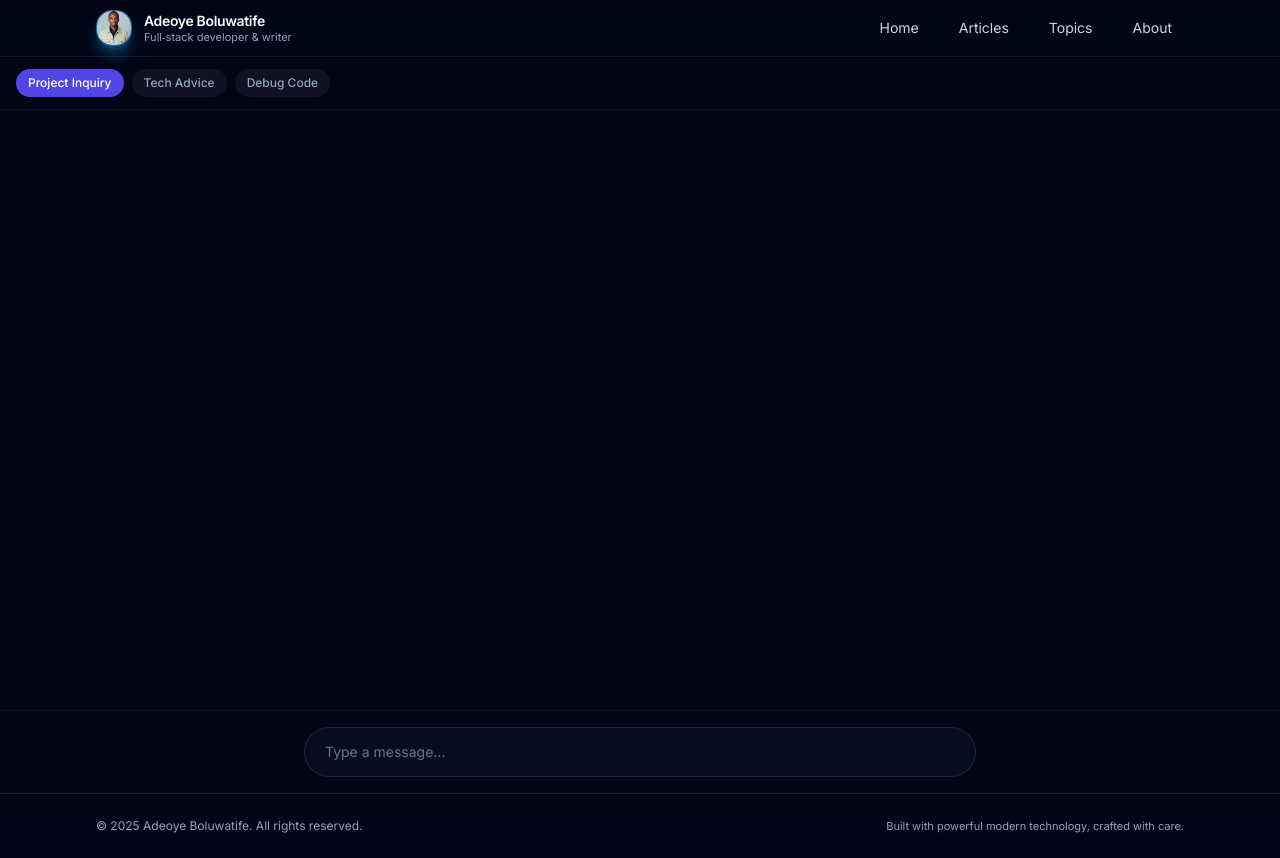
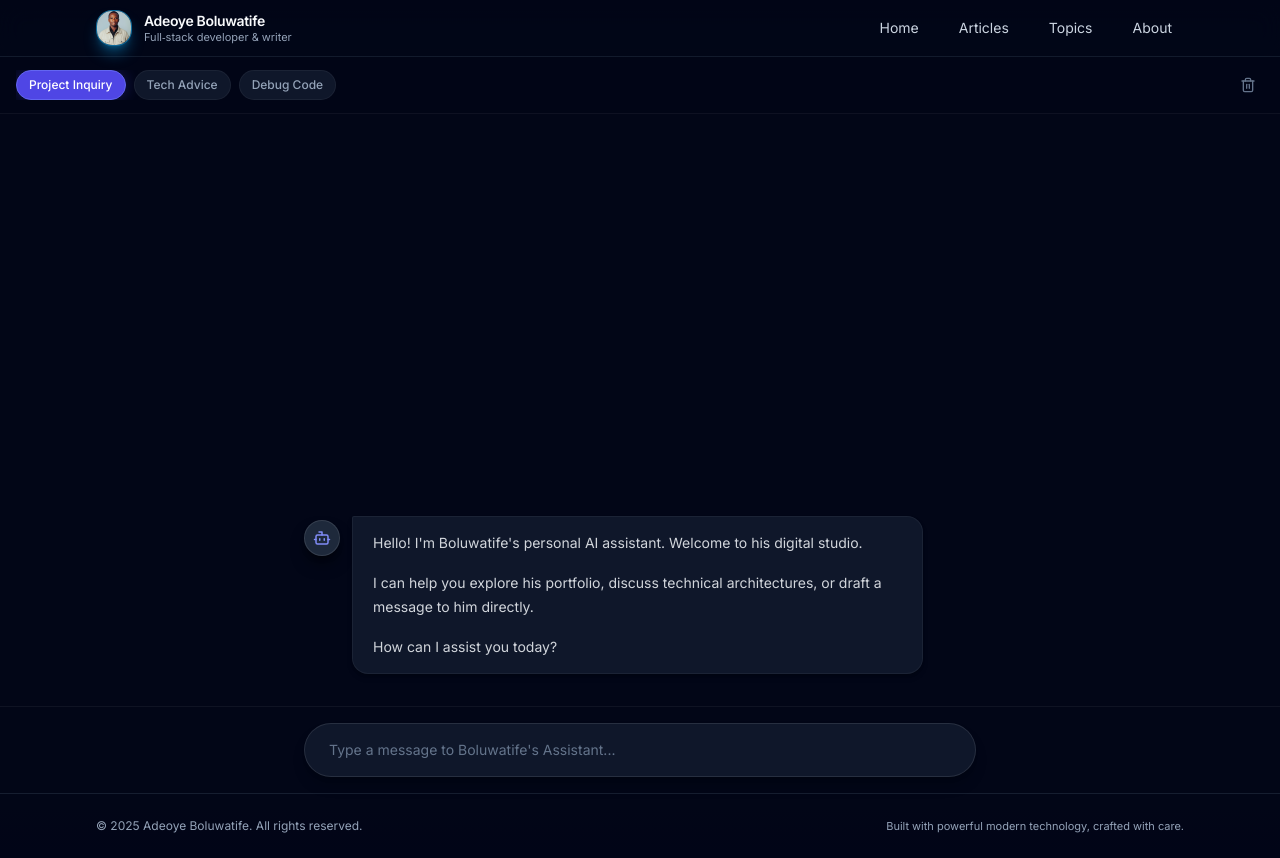
Before and after one commit to boluadeoye/world-class-blog-frontend, a Next.js app: page /chat in a window 1280 px wide. Built offline with nearby package versions, Linux system fonts and the light colour scheme.

Commit message:
feat: auto welcome message and premium polish

```diff
--- a/src/app/chat/ClientChat.jsx
+++ b/src/app/chat/ClientChat.jsx
@@ -10,29 +10,44 @@ const MODES = [
   { key: "troubleshoot", label: "Debug Code" },
 ];
 
+const WELCOME_MSG = {
+  role: "assistant",
+  content: "Hello! I'm Boluwatife's personal AI assistant. Welcome to his digital studio.\n\nI can help you explore his portfolio, discuss technical architectures, or draft a message to him directly.\n\nHow can I assist you today?"
+};
+
 function useDurableHistory(key) {
   const [value, setValue] = useState(() => {
-    if (typeof window === "undefined") return [];
-    try { const raw = localStorage.getItem(key); const v = raw ? JSON.parse(raw) : []; return Array.isArray(v) ? v : []; } catch { return []; }
+    if (typeof window === "undefined") return [WELCOME_MSG];
+    try {
+      const raw = localStorage.getItem(key);
+      const v = raw ? JSON.parse(raw) : [];
+      // If storage is empty or invalid, return the welcome message
+      return Array.isArray(v) && v.length > 0 ? v : [WELCOME_MSG];
+    } catch {
+      return [WELCOME_MSG];
+    }
   });
-  useEffect(() => { try { localStorage.setItem(key, JSON.stringify(value.slice(-60))); } catch {} }, [key, value]);
+
+  useEffect(() => {
+    try { localStorage.setItem(key, JSON.stringify(value.slice(-60))); } catch {}
+  }, [key, value]);
+
   return [value, setValue];
 }
 
 export default function ClientChat() {
-  const [messages, setMessages] = useDurableHistory("bolu_chat_history_v2");
+  const [messages, setMessages] = useDurableHistory("bolu_chat_history_v3");
   const [input, setInput] = useState("");
   const [busy, setBusy] = useState(false);
   const [mode, setMode] = useState("inquiry");
   const endRef = useRef(null);
 
-  // Greeting only used for internal logic context
-  const greeting = useMemo(() => "Hi", []);
-
   useEffect(() => { endRef.current?.scrollIntoView({ behavior: "smooth" }); }, [messages, busy]);
 
   const clearHistory = () => {
-    if(confirm("Clear chat history?")) setMessages([]);
+    if(confirm("Clear conversation and restart?")) {
+      setMessages([WELCOME_MSG]);
+    }
   };
 
   async function streamAsk(prompt) {
@@ -40,7 +55,7 @@ export default function ClientChat() {
     const userMsg = { role: "user", content: prompt.trim() };
     if (!userMsg.content) return;
 
-    const history = messages.length ? [...messages, userMsg] : [{ role: "assistant", content: greeting }, userMsg];
+    const history = messages.length ? [...messages, userMsg] : [WELCOME_MSG, userMsg];
     setMessages(history);
     setInput("");
     setBusy(true);
@@ -89,7 +104,7 @@ export default function ClientChat() {
        setMessages(prev => {
           const copy = prev.slice();
           const last = copy[copy.length - 1];
-          if (last?.role === "assistant") last.content += "\n\n(Connection interrupted)";
+          if (last?.role === "assistant") last.content += "\n\n(Connection interrupted. Please try again.)";
           return copy;
         });
     } finally {
@@ -98,66 +113,51 @@ export default function ClientChat() {
   }
 
   return (
-    <main className="flex flex-col h-[calc(100dvh-64px)] bg-slate-950 text-slate-200">
-      {/* Clean Mode Bar (No Header) */}
-      <div className="flex-none py-3 px-4 border-b border-white/5 flex items-center justify-between bg-slate-950/80 backdrop-blur">
+    <main className="flex flex-col h-[calc(100dvh-64px)] bg-slate-950 text-slate-200 font-sans">
+      {/* Clean Mode Bar */}
+      <div className="flex-none py-3 px-4 border-b border-white/5 flex items-center justify-between bg-slate-950/80 backdrop-blur z-10">
         <div className="flex gap-2 overflow-x-auto no-scrollbar">
           {MODES.map(m => (
             <button
               key={m.key}
               onClick={() => setMode(m.key)}
-              className={`px-3 py-1.5 rounded-full text-xs font-medium transition-colors whitespace-nowrap ${
+              className={`px-3 py-1.5 rounded-full text-xs font-medium transition-all whitespace-nowrap border ${
                 mode === m.key
-                  ? "bg-indigo-600 text-white"
-                  : "bg-white/5 text-slate-400 hover:bg-white/10"
+                  ? "bg-indigo-600 border-indigo-500 text-white shadow-[0_0_15px_rgba(79,70,229,0.3)]"
+                  : "bg-slate-900 border-white/5 text-slate-400 hover:bg-slate-800 hover:border-white/10"
               }`}
             >
               {m.label}
             </button>
           ))}
         </div>
-        {messages.length > 0 && (
-          <button onClick={clearHistory} className="text-slate-500 hover:text-red-400 p-2">
-            <Trash2 size={16} />
-          </button>
-        )}
+        <button onClick={clearHistory} className="text-slate-500 hover:text-red-400 p-2 transition-colors" title="Reset Chat">
+          <Trash2 size={16} />
+        </button>
       </div>
 
       {/* Chat Area */}
       <div className="flex-1 overflow-y-auto p-4 space-y-6">
-        <div className="max-w-2xl mx-auto pb-4">
-
-          {/* Empty State - Clean Studio Look */}
-          {messages.length === 0 && (
-            <div className="mt-12 flex flex-col items-center text-center space-y-4 opacity-0 animate-in fade-in slide-in-from-bottom-4 duration-700 fill-mode-forwards">
-              <div className="w-16 h-16 rounded-2xl bg-indigo-500/10 flex items-center justify-center mb-2">
-                <Sparkles className="w-8 h-8 text-indigo-400" />
-              </div>
-              <h2 className="text-xl font-medium text-white">Boluwatife’s Assistant</h2>
-              <p className="text-sm text-slate-400 max-w-xs mx-auto">
-                Tailored to help you navigate my work, services, and code.
-              </p>
-            </div>
-          )}
+        <div className="max-w-2xl mx-auto pb-4 min-h-full flex flex-col justify-end">
 
           {/* Messages */}
           {messages.map((m, i) => {
             const isUser = m.role === "user";
-            if (!m.content.trim()) return null; // Skip empty
+            if (!m.content && !busy) return null;
             return (
-              <div key={i} className={`flex gap-3 ${isUser ? "justify-end" : "justify-start"} animate-in fade-in slide-in-from-bottom-2 duration-300`}>
+              <div key={i} className={`flex gap-3 ${isUser ? "justify-end" : "justify-start"} animate-in fade-in slide-in-from-bottom-2 duration-500`}>
                 {!isUser && (
-                  <div className="flex-none w-8 h-8 rounded-full bg-slate-800 border border-white/10 flex items-center justify-center mt-1">
-                    <Bot size={16} className="text-indigo-400" />
+                  <div className="flex-none w-9 h-9 rounded-full bg-slate-800 border border-white/10 flex items-center justify-center mt-1 shadow-lg shadow-black/50">
+                    <Bot size={18} className="text-indigo-400" />
                   </div>
                 )}
 
-                <div className={`max-w-[85%] rounded-2xl px-4 py-3 text-sm shadow-sm ${
+                <div className={`max-w-[85%] rounded-2xl px-5 py-3.5 text-sm shadow-md leading-relaxed ${
                     isUser
-                      ? "bg-indigo-600 text-white rounded-tr-sm"
-                      : "bg-slate-900 border border-white/5 text-slate-300 rounded-tl-sm"
+                      ? "bg-indigo-600 text-white rounded-tr-sm shadow-indigo-500/10"
+                      : "bg-slate-900 border border-white/5 text-slate-300 rounded-tl-sm shadow-black/20"
                   }`}>
-                  <div className={`prose prose-invert prose-sm max-w-none ${isUser ? "prose-p:text-white" : "prose-a:text-indigo-400"}`}>
+                  <div className={`prose prose-invert prose-sm max-w-none ${isUser ? "prose-p:text-white" : "prose-a:text-indigo-400 prose-strong:text-indigo-300"}`}>
                     <ReactMarkdown remarkPlugins={[remarkGfm]}>{m.content}</ReactMarkdown>
                   </div>
                 </div>
@@ -167,8 +167,14 @@ export default function ClientChat() {
 
           {busy && (
              <div className="flex gap-3 justify-start animate-pulse">
-               <div className="w-8 h-8 rounded-full bg-slate-800 border border-white/10" />
-               <div className="bg-slate-900 border border-white/5 px-4 py-3 rounded-2xl rounded-tl-sm w-24 h-10" />
+               <div className="w-9 h-9 rounded-full bg-slate-800 border border-white/10 flex items-center justify-center">
+                 <Bot size={18} className="text-indigo-400/50" />
+               </div>
+               <div className="bg-slate-900 border border-white/5 px-4 py-3 rounded-2xl rounded-tl-sm flex items-center gap-1.5">
+                 <div className="w-1.5 h-1.5 bg-indigo-400 rounded-full animate-bounce" />
+                 <div className="w-1.5 h-1.5 bg-indigo-400 rounded-full animate-bounce [animation-delay:0.1s]" />
+                 <div className="w-1.5 h-1.5 bg-indigo-400 rounded-full animate-bounce [animation-delay:0.2s]" />
+               </div>
              </div>
           )}
           <div ref={endRef} />
@@ -176,20 +182,20 @@ export default function ClientChat() {
       </div>
 
       {/* Input */}
-      <div className="flex-none p-4 bg-slate-950 border-t border-white/5">
-        <form onSubmit={(e)=>{e.preventDefault(); streamAsk(input)}} className="max-w-2xl mx-auto relative">
+      <div className="flex-none p-4 bg-slate-950 border-t border-white/5 z-20">
+        <form onSubmit={(e)=>{e.preventDefault(); streamAsk(input)}} className="max-w-2xl mx-auto relative group">
           <input
-            className="w-full bg-slate-900/50 border border-white/10 rounded-full pl-5 pr-12 py-3.5 text-sm text-slate-200 placeholder-slate-500 focus:outline-none focus:border-indigo-500/50 focus:ring-1 focus:ring-indigo-500/50 transition-all"
+            className="w-full bg-slate-900 border border-white/10 rounded-full pl-6 pr-14 py-4 text-sm text-slate-200 placeholder-slate-500 focus:outline-none focus:border-indigo-500/50 focus:ring-1 focus:ring-indigo-500/50 transition-all shadow-lg shadow-black/20"
             value={input}
             onChange={(e) => setInput(e.target.value)}
-            placeholder="Type a message..."
+            placeholder="Type a message to Boluwatife's Assistant..."
           />
           <button
             disabled={busy || !input.trim()}
-            className="absolute right-2 top-2 p-1.5 rounded-full bg-indigo-600 text-white disabled:opacity-0 transition-all hover:bg-indigo-500"
+            className="absolute right-2.5 top-2.5 p-2 rounded-full bg-indigo-600 text-white disabled:opacity-0 transition-all hover:bg-indigo-500 hover:scale-105 active:scale-95 shadow-lg shadow-indigo-500/20"
             type="submit"
           >
-            <Send size={16} />
+            <Send size={18} />
           </button>
         </form>
       </div>
```
